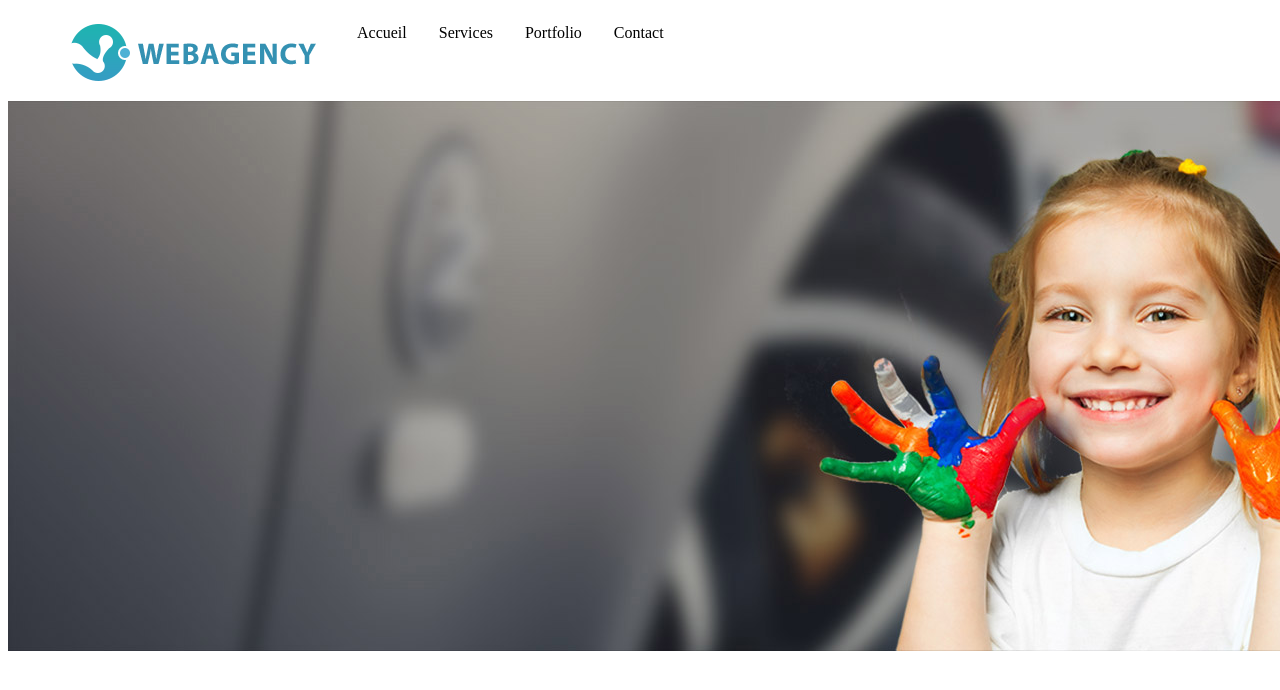
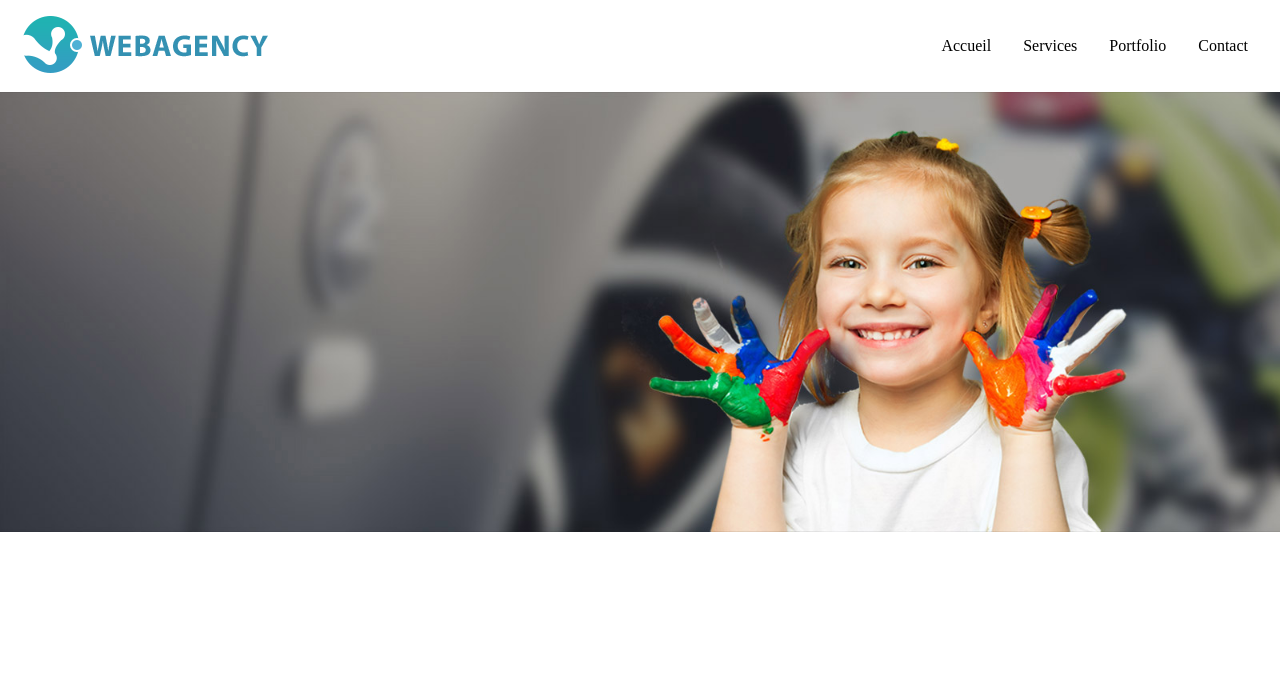
Before and after one commit to aerya973/OpenClassroom, a PHP site: page / in a window 1280 px wide; the page is wider, and only the part inside the window is pictured. Shown: the top 690 px of that part. Run offline with PHP 8.4, Linux system fonts and the light colour scheme.

Commit message:
Mise en place flex et nettoyage de code

```diff
--- a/webangency/css/style.css
+++ b/webangency/css/style.css
@@ -1,23 +1,165 @@
 @import "compass/css3";
 /*BARRE DE NAVIGATION*/
+/* RESET CSS
+http://meyerweb.com/eric/tools/css/reset/
+*/
+
+html,
+body,
+div,
+span,
+applet,
+object,
+iframe,
+h1,
+h2,
+h3,
+h4,
+h5,
+h6,
+p,
+blockquote,
+pre,
+a,
+abbr,
+acronym,
+address,
+big,
+cite,
+code,
+del,
+dfn,
+em,
+img,
+ins,
+kbd,
+q,
+s,
+samp,
+small,
+strike,
+strong,
+sub,
+sup,
+tt,
+var,
+b,
+u,
+i,
+center,
+dl,
+dt,
+dd,
+ol,
+ul,
+li,
+fieldset,
+form,
+label,
+legend,
+table,
+caption,
+tbody,
+tfoot,
+thead,
+tr,
+th,
+td,
+article,
+aside,
+canvas,
+details,
+embed,
+figure,
+figcaption,
+footer,
+header,
+hgroup,
+menu,
+nav,
+output,
+ruby,
+section,
+summary,
+time,
+mark,
+audio,
+video {
+	margin: 0;
+	padding: 0;
+	border: 0;
+	font-size: 100%;
+	font: inherit;
+	vertical-align: baseline;
+	box-sizing: border-box;
+}
+/* HTML5 display-role reset for older browsers */
+
+article,
+aside,
+details,
+figcaption,
+figure,
+footer,
+header,
+hgroup,
+menu,
+nav,
+section {
+	display: block;
+}
+
+body {
+	line-height: 1;
+}
+
+ol,
+ul {
+	list-style: none;
+}
+
+blockquote,
+q {
+	quotes: none;
+}
+
+blockquote:before,
+blockquote:after,
+q:before,
+q:after {
+	content: '';
+	content: none;
+}
+
+table {
+	border-collapse: collapse;
+	border-spacing: 0;
+}
+
+a {
+	text-decoration: none;
+}
+/******** HEADER ***********/
+
+header {
+	display: flex;
+	justify-content: space-between;
+	padding: 1em;
+	align-items: center;
+}
 
 #navigation {
 	list-style: none;
 	margin: 0;
-	background: white;
 	display: -webkit-box;
 	display: -moz-box;
 	display: -ms-flexbox;
 	display: -webkit-flex;
 	display: flex;
-	-webkit-flex-flow: row wrap;
-	justify-content: flex-start;
-	/*color: black;*/
 }
 /*Liens dans la barre de nav*/
 
 #navigation a {
-	text-decoration: none;
 	display: block;
 	padding: 1em;
 	color: Black;
@@ -29,25 +171,19 @@
 }
 /* IMAGE BANNIERE */
 
-.slide {
-	margin: 0;
-	background: white;
-	display: -webkit-box;
-	display: -moz-box;
-	display: -ms-flexbox;
-	display: -webkit-flex;
-	display: flex;
-	-webkit-flex-flow: row wrap;
-	justify-content: flex-start;
-	max-width: 100%;
+.slide img {
+	width: 100%;
 }
 
 @media all and (max-width: 800px) {
+	header {
+		flex-direction: column;
+	}
+	header > a {
+		text-align: center;
+	}
 	#navigation {
-		justify-content: space-around;
-	}
-	.slide {
-		justify-content: space-around;
+		justify-content: center;
 	}
 }
 
@@ -62,14 +198,8 @@
 		padding: 10px;
 		border-top: 1px solid rgba(255, 255, 255, 0.3);
 		border-bottom: 1px solid rgba(0, 0, 0, 0.1);
-		/*color: black;*/
 	}
 	#navigation li:last-of-type a {
 		border-bottom: none;
 	}
-	.slide {
-		-webkit-flex-flow: column wrap;
-		flex-flow: column wrap;
-		padding: 0;
-	}
 }
--- a/webangency/index.html
+++ b/webangency/index.html
@@ -18,10 +18,8 @@
 
 <body>
 	<header>
+		<a href="#"><img src="images/logo.png"></a>
 		<ul id="navigation">
-			<li>
-				<a href="#"><img src="images/logo.png"></a>
-			</li>
 			<li class="Acceuil"><a href="#">Accueil</a></li>
 			<li class="Services"><a href="#">Services</a></li>
 			<li class="Portfolio"><a href="#">Portfolio</a></li>
```
